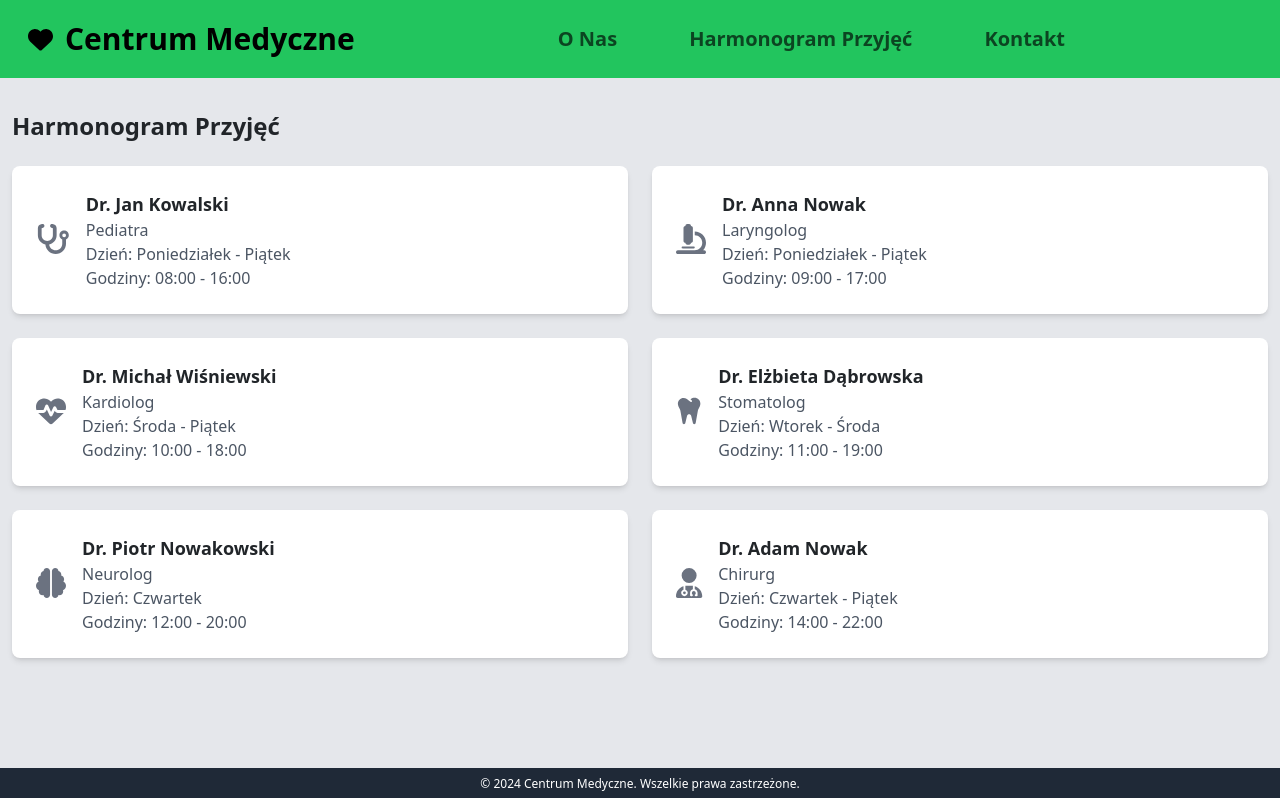
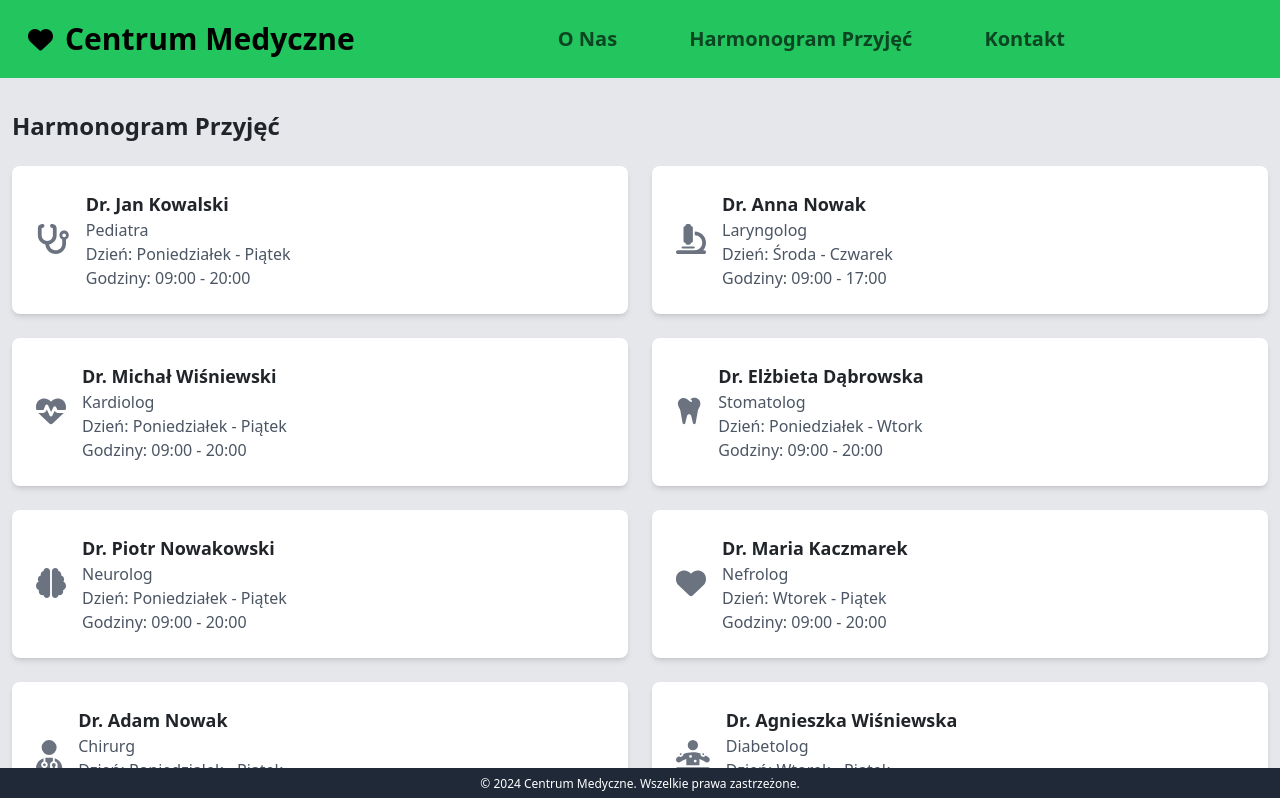
Before and after one commit to olafbado/clinic, a React (Create React App) app: page /schedulePage in a window 1280 px wide. Shown: the top 798 px of the page. Built offline with nearby package versions, Linux system fonts and the light colour scheme.

Commit message:
refactor: Add staticData

```diff
--- /dev/null
+++ b/src/assets/staticData.js
@@ -0,0 +1,94 @@
+import {
+  faStethoscope,
+  faMicroscope,
+  faHeartbeat,
+  faTooth,
+  faBrain,
+  faUserMd,
+  faHeart,
+  faDiagnoses,
+  faBone,
+} from "@fortawesome/free-solid-svg-icons";
+
+export const DOCTORS = [
+  {
+    id: 1,
+    name: "Dr. Jan Kowalski",
+    specialization: "Pediatra",
+    hours: "09:00 - 20:00",
+    days: "Poniedziałek - Piątek",
+    icon: faStethoscope,
+  },
+  {
+    id: 2,
+    name: "Dr. Anna Nowak",
+    specialization: "Laryngolog",
+    hours: "09:00 - 17:00",
+    days: "Środa - Czwarek",
+    icon: faMicroscope,
+  },
+  {
+    id: 3,
+    name: "Dr. Michał Wiśniewski",
+    specialization: "Kardiolog",
+    hours: "09:00 - 20:00",
+    days: "Poniedziałek - Piątek",
+    icon: faHeartbeat,
+  },
+  {
+    id: 4,
+    name: "Dr. Elżbieta Dąbrowska",
+    specialization: "Stomatolog",
+    hours: "09:00 - 20:00",
+    days: "Poniedziałek - Wtork",
+    icon: faTooth,
+  },
+  {
+    id: 5,
+    name: "Dr. Piotr Nowakowski",
+    specialization: "Neurolog",
+    hours: "09:00 - 20:00",
+    days: "Poniedziałek - Piątek",
+    icon: faBrain,
+  },
+  {
+    id: 6,
+    name: "Dr. Maria Kaczmarek",
+    specialization: "Nefrolog",
+    hours: "09:00 - 20:00",
+    days: "Wtorek - Piątek",
+    icon: faHeart,
+  },
+  {
+    id: 7,
+    name: "Dr. Adam Nowak",
+    specialization: "Chirurg",
+    hours: "09:00 - 20:00",
+    days: "Poniedziałek - Piątek",
+    icon: faUserMd,
+  },
+  {
+    id: 8,
+    name: "Dr. Agnieszka Wiśniewska",
+    specialization: "Diabetolog",
+    hours: "09:00 - 20:00",
+    days: "Wtorek - Piątek",
+    icon: faDiagnoses,
+  },
+  {
+    id: 9,
+    name: "Dr. Paweł Kowalczyk",
+    specialization: "Endokrynolog",
+    hours: "09:00 - 20:00",
+    days: "Poniedziałek - Piątek",
+    icon: faHeartbeat,
+  },
+  {
+    id: 10,
+    name: "Dr. Piotr Kowalski",
+    specialization: "Ortopeda",
+    hours: "09:00 - 20:00",
+    days: "Poniedziałek - Piątek",
+    icon: faBone,
+  },
+];
--- a/src/components/heroBanner.js
+++ b/src/components/heroBanner.js
@@ -4,13 +4,13 @@ import { Link } from "react-router-dom";
 
 function HeroBanner() {
   return (
-    <div className="bg-gradient-to-r from-green-500 via-green-300 to-green-500 py-16 text-white">
+    <div className="bg-gradient-to-r from-green-500 via-green-300 to-green-500 py-10 lg:py-16 text-white">
       <div className="container mx-auto flex flex-col-reverse lg:flex-row items-center">
         <div className="flex-1 mb-8 lg:mb-0 lg:mr-8">
           <img
             src={logo}
             alt="Przychodnia HeroBanner"
-            className="w-full rounded-3xl mt-8"
+            className="w-full rounded-3xl mt-8 lg:mt-0"
           />
         </div>
         <div className="flex-1 text-center lg:text-left text-black">
--- a/src/components/homePage.js
+++ b/src/components/homePage.js
@@ -3,6 +3,7 @@ import MainNavbar from "./navbar";
 import InfoBar from "./infoBar";
 import HeroBanner from "./heroBanner";
 import Footer from "./footer";
+import SpecializationsSection from "./specializationsSection";
 
 function HomePage() {
   return (
@@ -10,6 +11,7 @@ function HomePage() {
       <MainNavbar />
       <InfoBar />
       <HeroBanner />
+      <SpecializationsSection />
       <Footer />
     </div>
   );
--- a/src/components/schedulePage.js
+++ b/src/components/schedulePage.js
@@ -2,67 +2,7 @@ import React from "react";
 import { FontAwesomeIcon } from "@fortawesome/react-fontawesome";
 import MainNavbar from "./navbar";
 import Footer from "./footer";
-import {
-  faStethoscope,
-  faMicroscope,
-  faHeartbeat,
-  faTooth,
-  faBrain,
-  faUserMd,
-} from "@fortawesome/free-solid-svg-icons";
-
-const doctors = [
-  {
-    id: 1,
-    name: "Dr. Jan Kowalski",
-    specialization: "Pediatra",
-    days: "Poniedziałek - Piątek",
-    hours: "08:00 - 16:00",
-    icon: faStethoscope,
-  },
-  {
-    id: 2,
-    name: "Dr. Anna Nowak",
-    specialization: "Laryngolog",
-    days: "Poniedziałek - Piątek",
-    hours: "09:00 - 17:00",
-    icon: faMicroscope,
-  },
-  {
-    id: 3,
-    name: "Dr. Michał Wiśniewski",
-    specialization: "Kardiolog",
-    days: "Środa - Piątek",
-    hours: "10:00 - 18:00",
-    icon: faHeartbeat,
-  },
-  {
-    id: 4,
-    name: "Dr. Elżbieta Dąbrowska",
-    specialization: "Stomatolog",
-    days: "Wtorek - Środa",
-    hours: "11:00 - 19:00",
-    icon: faTooth,
-  },
-  {
-    id: 5,
-    name: "Dr. Piotr Nowakowski",
-    specialization: "Neurolog",
-    days: "Czwartek ",
-    hours: "12:00 - 20:00",
-    icon: faBrain,
-  },
-
-  {
-    id: 7,
-    name: "Dr. Adam Nowak",
-
-    specialization: "Chirurg",
-    days: "Czwartek - Piątek",
-    hours: "14:00 - 22:00",
-    icon: faUserMd,
-  },
-];
+import { DOCTORS } from "../assets/staticData";
 
 function SchedulePage() {
   return (
@@ -71,7 +11,7 @@ function SchedulePage() {
       <div className="container mt-8 mb-12">
         <h4 className="text-2xl font-bold mb-4">Harmonogram Przyjęć</h4>
         <div className="grid grid-cols-1 sm:grid-cols-1 md:grid-cols-2 gap-4">
-          {doctors.map((doctor) => (
+          {DOCTORS.map((doctor) => (
             <div
               key={doctor.id}
               className="bg-white rounded-lg shadow-md p-4 flex items-center hover:shadow-xl transition duration-300 ease-in-out"
```
